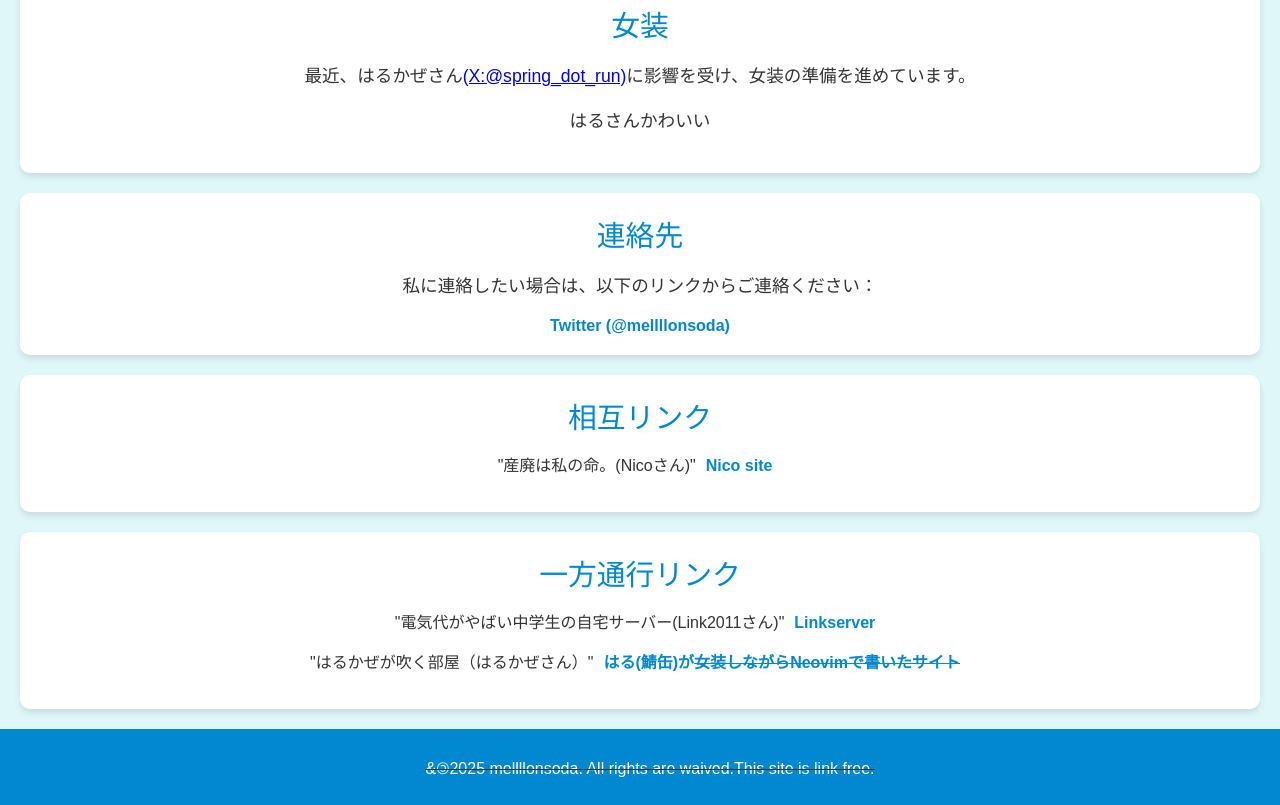
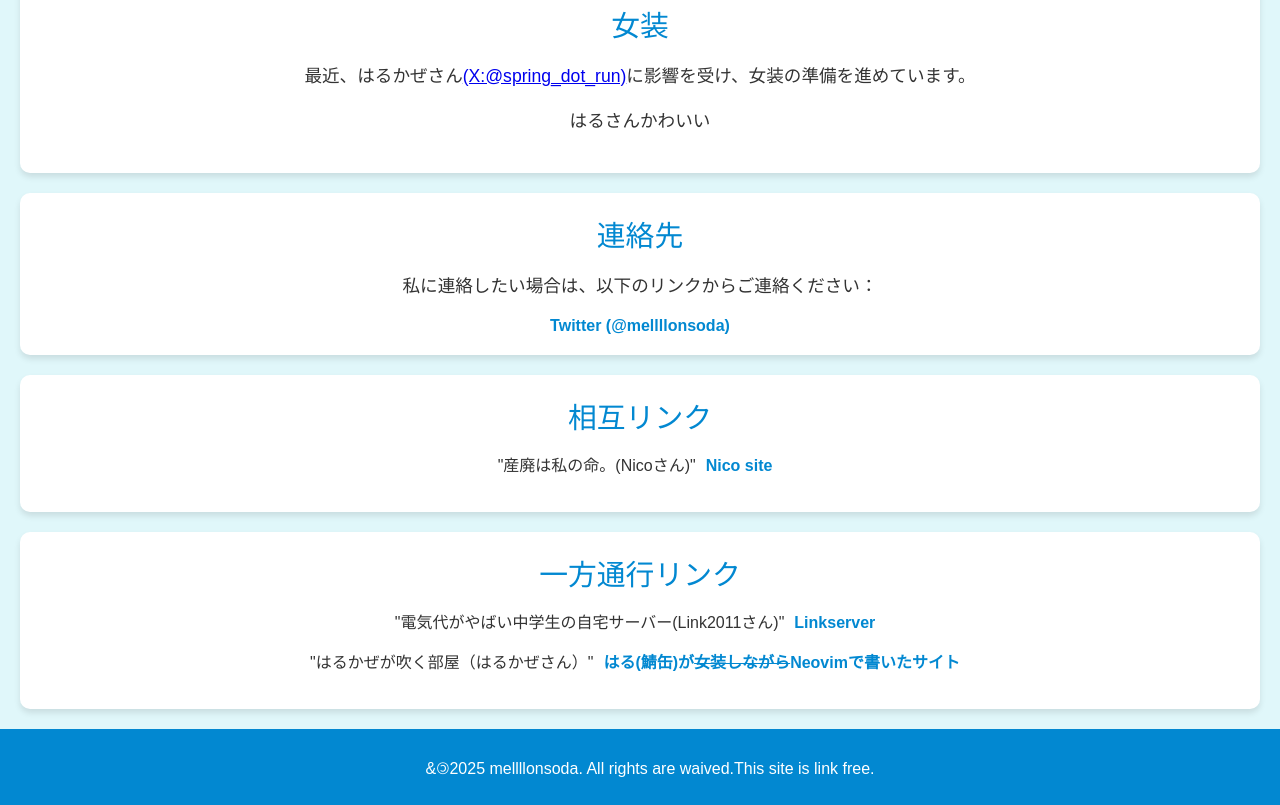
Before and after one commit to mellllonsoda/mellllonsoda-s-page, a plain HTML site: page index.html in a window 1280 px wide. Shown: the part 1304-2109 px from the top of the page. Drawn offline with Linux system fonts and the light colour scheme.

Commit message:
Update index.html
対応してなかったsタグを修正

```diff
--- a/index.html
+++ b/index.html
@@ -250,7 +250,7 @@ color:#F00;
         <p></p>
         <div class="social-links">
             <p>"電気代がやばい中学生の自宅サーバー(Link2011さん)"<a href="https://linkserver.jp/" target="_blank">Linkserver</a></p>
-            <p>"はるかぜが吹く部屋（はるかぜさん）"<a href="https://haru-kaze.f5.si/" target="_blank">はる(鯖缶)が<s>女装しながら<s>Neovimで書いたサイト</a></p>
+            <p>"はるかぜが吹く部屋（はるかぜさん）"<a href="https://haru-kaze.f5.si/" target="_blank">はる(鯖缶)が<s>女装しながら</s>Neovimで書いたサイト</a></p>
         </div>
     </section>
 
```
